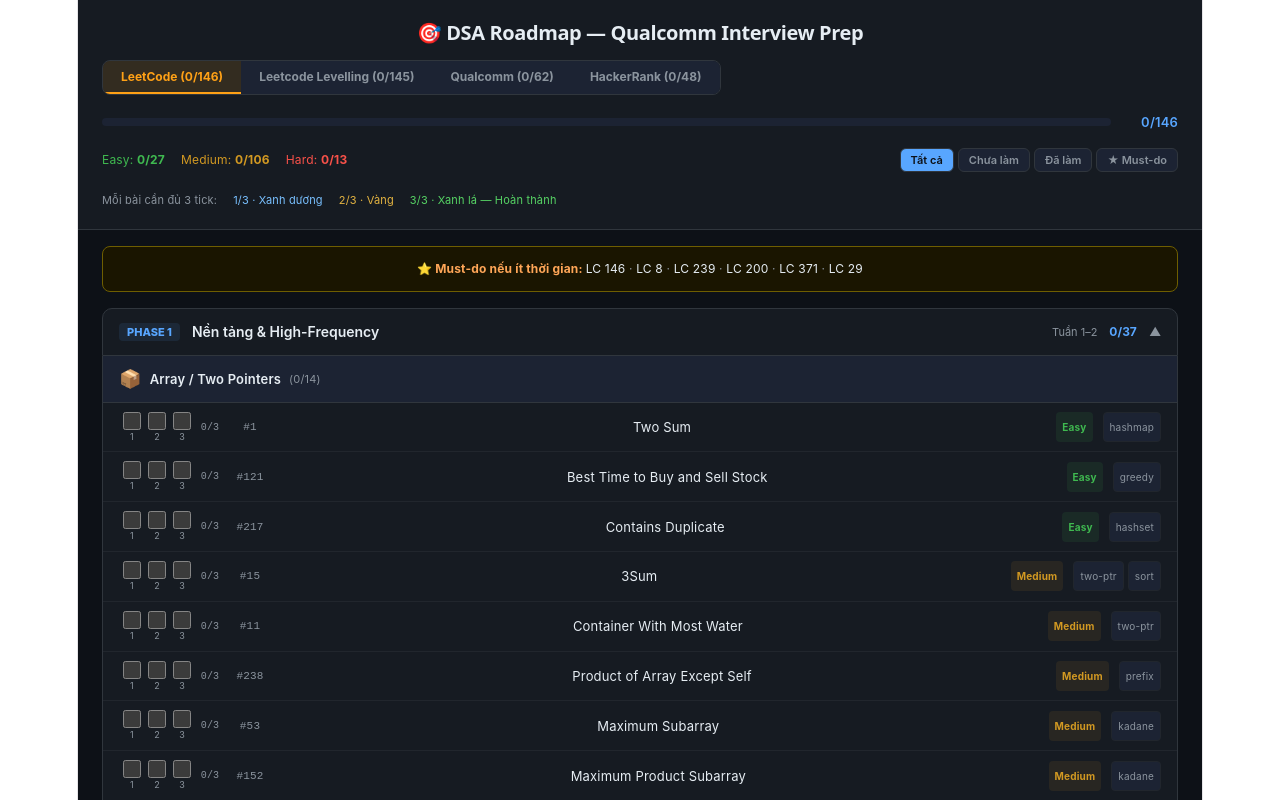
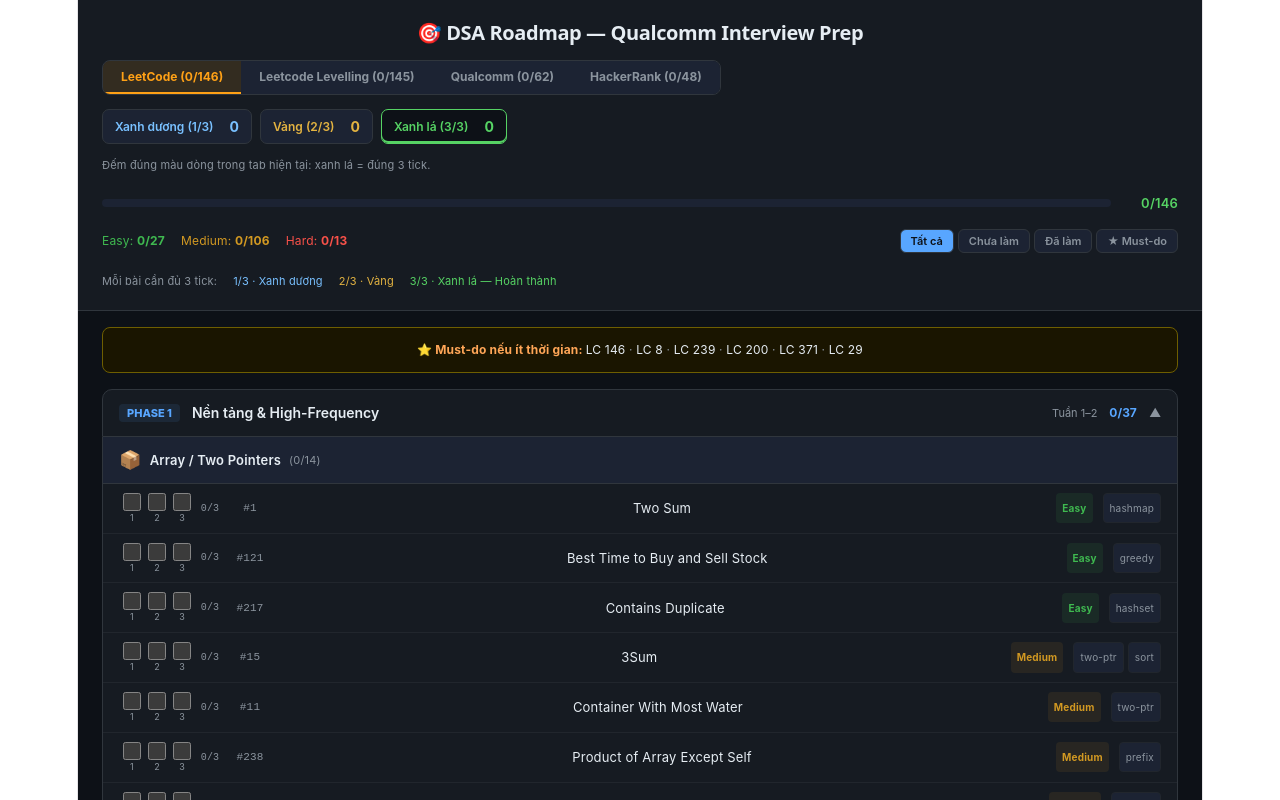
Before and after one commit to hungtrab/coding_interview_101, a React (Vite) app: page / in a window 1280 px wide. Shown: the top 800 px of the page. Built offline with nearby package versions, Linux system fonts and the light colour scheme.

Commit message:
Add blue yellow and green progress counting modes

```diff
--- a/src/App.jsx
+++ b/src/App.jsx
@@ -3,7 +3,7 @@
 import Qualcomm from "./Qualcomm";
 import ProblemChecks from "./ProblemChecks";
 import useProblemProgress from "./useProblemProgress";
-import { countChecks } from "./progress";
+import { countChecks, summarizeProgress } from "./progress";
 import { LEVELLING_PROBLEMS, levellingUrl } from "./data/levelling";
 import { QUALCOMM_PROBLEMS } from "./data/qualcomm";
 
@@ -400,6 +400,11 @@
 
 const DIFF_COLORS = { E: "#3fb950", M: "#d29922", H: "#f85149" };
 const DIFF_LABELS = { E: "Easy", M: "Medium", H: "Hard" };
+const COUNT_MODES = [
+  { level: 1, label: "Xanh dương", color: "#79c0ff" },
+  { level: 2, label: "Vàng", color: "#e3b341" },
+  { level: 3, label: "Xanh lá", color: "#56d364" },
+];
 
 function lcSlug(title) {
   return title.toLowerCase().replace(/[^a-z0-9]+/g, "-").replace(/-+$/, "").replace(/^-+/, "");
@@ -413,6 +418,7 @@
   const [expandedHr, setExpandedHr] = useState("0");
   const [filter, setFilter] = useState("all");
   const [tab, setTab] = useState("leetcode");
+  const [countMode, setCountMode] = useState(3);
 
   const allLc = useMemo(() => {
     const seen = new Set();
@@ -422,47 +428,13 @@
     });
   }, []);
   const allHr = useMemo(() => HR_TOPICS.flatMap((t, ti) => t.problems.map((p, pi) => ({ ...p, key: `${ti}-${pi}` }))), []);
-  const lcTotal = allLc.length;
-  const lcDone = allLc.filter((p) => done.has(p.lc)).length;
-  const hrTotal = allHr.length;
-  const hrDoneCount = allHr.filter((p) => hrDone.has(p.key)).length;
-  const qualcommTotal = QUALCOMM_PROBLEMS.length;
-  const qualcommDone = QUALCOMM_PROBLEMS.filter((p) => done.has(p.lc)).length;
-  const levellingTotal = LEVELLING_PROBLEMS.length;
-  const levellingDone = LEVELLING_PROBLEMS.filter((p) => p.lc ? done.has(p.lc) : csesDone.has(p.cses)).length;
-  const csesTotal = LEVELLING_PROBLEMS.filter((p) => p.cses).length;
-  const csesDoneCount = LEVELLING_PROBLEMS.filter((p) => p.cses && csesDone.has(p.cses)).length;
   const starProblems = allLc.filter((p) => p.star);
-
-  const stats = useMemo(() => {
-    const s = { E: 0, M: 0, H: 0, Ed: 0, Md: 0, Hd: 0 };
-    allLc.forEach((p) => { s[p.diff]++; if (done.has(p.lc)) s[p.diff + "d"]++; });
-    return s;
-  }, [done, allLc]);
-
-  const hrStats = useMemo(() => {
-    const s = { E: 0, M: 0, H: 0, Ed: 0, Md: 0, Hd: 0 };
-    allHr.forEach((p) => { s[p.diff]++; if (hrDone.has(p.key)) s[p.diff + "d"]++; });
-    return s;
-  }, [hrDone, allHr]);
-
-  const levellingStats = useMemo(() => {
-    const s = { E: 0, M: 0, H: 0, Ed: 0, Md: 0, Hd: 0 };
-    LEVELLING_PROBLEMS.filter((p) => p.lc).forEach((p) => {
-      s[p.diff]++;
-      if (done.has(p.lc)) s[p.diff + "d"]++;
-    });
-    return s;
-  }, [done]);
-
-  const qualcommStats = useMemo(() => {
-    const s = { E: 0, M: 0, H: 0, Ed: 0, Md: 0, Hd: 0 };
-    QUALCOMM_PROBLEMS.forEach((p) => {
-      s[p.diff]++;
-      if (done.has(p.lc)) s[p.diff + "d"]++;
-    });
-    return s;
-  }, [done]);
+  const summaries = {
+    leetcode: summarizeProgress(allLc, (p) => lcChecks[p.lc]),
+    levelling: summarizeProgress(LEVELLING_PROBLEMS, (p) => p.cses ? csesChecks[p.cses] : lcChecks[p.lc]),
+    qualcomm: summarizeProgress(QUALCOMM_PROBLEMS, (p) => lcChecks[p.lc]),
+    hackerrank: summarizeProgress(allHr, (p) => hrChecks[p.key]),
+  };
 
   const shouldShow = (p, isDone) => {
     if (filter === "all") return true;
@@ -472,14 +444,10 @@
     return true;
   };
 
-  const summaries = {
-    leetcode: { stats, total: lcTotal, completed: lcDone, color: "#58a6ff", gradient: "linear-gradient(90deg,#3fb950,#58a6ff)" },
-    levelling: { stats: levellingStats, total: levellingTotal, completed: levellingDone, color: "#d2a8ff", gradient: "linear-gradient(90deg,#58a6ff,#d2a8ff)" },
-    qualcomm: { stats: qualcommStats, total: qualcommTotal, completed: qualcommDone, color: "#58a6ff", gradient: "linear-gradient(90deg,#58a6ff,#79c0ff)" },
-    hackerrank: { stats: hrStats, total: hrTotal, completed: hrDoneCount, color: "#2ec866", gradient: "linear-gradient(90deg,#1ba94c,#2ec866)" },
-  };
-  const { stats: currentStats, total: currentTotal, completed: currentDone, color: progressColor, gradient: progressGradient } = summaries[tab];
-  const progressPct = (currentDone / currentTotal) * 100;
+  const currentSummary = summaries[tab];
+  const currentMode = COUNT_MODES.find((mode) => mode.level === countMode);
+  const currentCount = currentSummary.counts[countMode];
+  const progressPct = currentSummary.total ? (currentCount / currentSummary.total) * 100 : 0;
 
   return (
     <div style={{
@@ -496,7 +464,7 @@
 
         {/* Tabs */}
         <div style={{ display: "flex", flexWrap: "wrap", gap: 0, margin: "14px 0 14px", borderRadius: 8, overflow: "hidden", border: "1px solid var(--border)", width: "fit-content", maxWidth: "100%" }}>
-          {[["leetcode", `LeetCode (${lcDone}/${lcTotal})`, "#ffa116"], ["levelling", `Leetcode Levelling (${levellingDone}/${levellingTotal})`, "#d2a8ff"], ["qualcomm", `Qualcomm (${qualcommDone}/${qualcommTotal})`, "#58a6ff"], ["hackerrank", `HackerRank (${hrDoneCount}/${hrTotal})`, "#1ba94c"]].map(([id, label, clr]) => (
+          {[["leetcode", "LeetCode", "#ffa116"], ["levelling", "Leetcode Levelling", "#d2a8ff"], ["qualcomm", "Qualcomm", "#58a6ff"], ["hackerrank", "HackerRank", "#1ba94c"]].map(([id, label, clr]) => (
             <button key={id} onClick={() => { setTab(id); setFilter("all"); }}
               style={{
                 padding: "8px 18px", border: "none", cursor: "pointer", fontSize: 12, fontWeight: 700,
@@ -504,20 +472,33 @@
                 background: tab === id ? clr + "20" : "var(--bg3)",
                 color: tab === id ? clr : "var(--text2)",
                 borderBottom: tab === id ? `2px solid ${clr}` : "2px solid transparent",
-              }}>{label}</button>
+              }}>{label} ({summaries[id].counts[countMode]}/{summaries[id].total})</button>
           ))}
         </div>
 
+        <div className="count-modes" role="group" aria-label="Chế độ đếm theo màu">
+          {COUNT_MODES.map((mode) => (
+            <button key={mode.level} type="button" aria-pressed={countMode === mode.level}
+              onClick={() => setCountMode(mode.level)} style={{ "--count-color": mode.color }}>
+              <span>{mode.label} ({mode.level}/3)</span>
+              <strong>{currentSummary.counts[mode.level]}</strong>
+            </button>
+          ))}
+        </div>
+        <p className="count-mode-caption">Đếm đúng màu dòng trong tab hiện tại: {currentMode.label.toLowerCase()} = đúng {countMode} tick.</p>
+
         {/* Progress bar */}
         <div style={{ display: "flex", alignItems: "center", gap: 12, marginBottom: 12 }}>
-          <div style={{ flex: 1, height: 8, background: "var(--bg3)", borderRadius: 4, overflow: "hidden" }}>
+          <div role="progressbar" aria-label={`Số bài ${currentMode.label.toLowerCase()}`}
+            aria-valuenow={currentCount} aria-valuemin={0} aria-valuemax={currentSummary.total}
+            style={{ flex: 1, height: 8, background: "var(--bg3)", borderRadius: 4, overflow: "hidden" }}>
             <div style={{
               width: `${progressPct}%`, height: "100%", borderRadius: 4, transition: "width 0.3s",
-              background: progressGradient,
+              background: currentMode.color,
             }} />
           </div>
-          <span style={{ fontSize: 13, fontWeight: 600, color: progressColor, minWidth: 55, textAlign: "right" }}>
-            {currentDone}/{currentTotal}
+          <span style={{ fontSize: 13, fontWeight: 600, color: currentMode.color, minWidth: 55, textAlign: "right" }}>
+            {currentCount}/{currentSummary.total}
           </span>
         </div>
 
@@ -526,10 +507,10 @@
           <div style={{ display: "flex", gap: 16, flexWrap: "wrap", fontSize: 12 }}>
             {["E", "M", "H"].map((d) => (
               <span key={d} style={{ color: DIFF_COLORS[d] }}>
-                {DIFF_LABELS[d]}: <b>{currentStats[d + "d"]}/{currentStats[d]}</b>
+                {DIFF_LABELS[d]}: <b>{currentSummary.stats[d].counts[countMode]}/{currentSummary.stats[d].total}</b>
               </span>
             ))}
-            {tab === "levelling" && <span style={{ color: "#d2a8ff" }}>CSES: <b>{csesDoneCount}/{csesTotal}</b></span>}
+            {tab === "levelling" && <span style={{ color: "#d2a8ff" }}>CSES: <b>{currentSummary.csesCounts[countMode]}/{currentSummary.csesTotal}</b></span>}
           </div>
           <div style={{ display: "flex", gap: 4 }}>
             {(tab === "leetcode" || tab === "levelling"
--- a/src/ProblemChecks.css
+++ b/src/ProblemChecks.css
@@ -18,6 +18,12 @@
 .progress-guide span:nth-child(2) { color: #79c0ff; }
 .progress-guide span:nth-child(3) { color: #e3b341; }
 .progress-guide span:nth-child(4) { color: #56d364; }
+.count-modes { display: flex; flex-wrap: wrap; gap: 8px; margin-bottom: 8px; }
+.count-modes button { display: flex; align-items: center; justify-content: space-between; gap: 16px; padding: 8px 12px; border: 1px solid var(--border); border-radius: 7px; background: var(--bg3); color: var(--count-color); font-family: inherit; font-size: 12px; font-weight: 600; cursor: pointer; }
+.count-modes button[aria-pressed="true"] { border-color: var(--count-color); box-shadow: inset 0 -2px var(--count-color); background: var(--bg); }
+.count-modes button:focus-visible { outline: 2px solid var(--count-color); outline-offset: 3px; }
+.count-modes strong { font-size: 14px; }
+.count-mode-caption { margin: 0 0 12px; text-align: left; color: var(--text2); font-size: 11px; }
 @media (max-width: 600px) {
   .problem-row[data-progress] { flex-wrap: wrap; }
   .problem-row > .problem-checks { flex-basis: 100%; }
--- a/src/progress.js
+++ b/src/progress.js
@@ -1,5 +1,28 @@
 export function countChecks(mask = 0) {
   return (mask & 1) + ((mask >> 1) & 1) + ((mask >> 2) & 1);
+}
+
+export function summarizeProgress(problems, getMask) {
+  const summary = {
+    total: problems.length,
+    counts: [0, 0, 0, 0],
+    stats: Object.fromEntries(["E", "M", "H"].map((diff) => [diff, { total: 0, counts: [0, 0, 0, 0] }])),
+    csesTotal: 0,
+    csesCounts: [0, 0, 0, 0],
+  };
+  for (const problem of problems) {
+    const count = countChecks(getMask(problem));
+    summary.counts[count]++;
+    if (summary.stats[problem.diff]) {
+      summary.stats[problem.diff].total++;
+      summary.stats[problem.diff].counts[count]++;
+    }
+    if (problem.cses) {
+      summary.csesTotal++;
+      summary.csesCounts[count]++;
+    }
+  }
+  return summary;
 }
 
 export function loadProgress(source, storage) {
```
Also changed, not shown: 2 other files (tests, documents, lock files or other folders).
